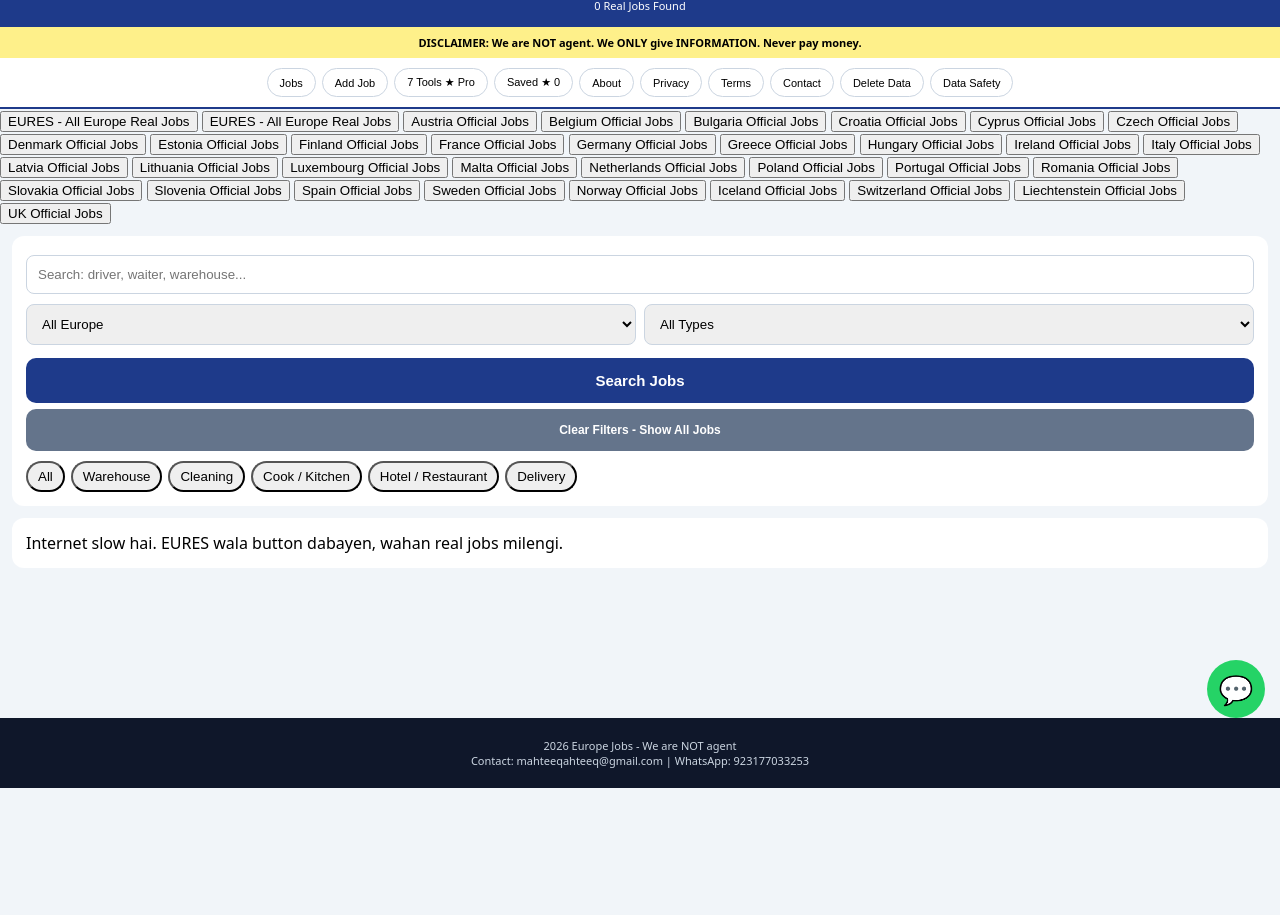
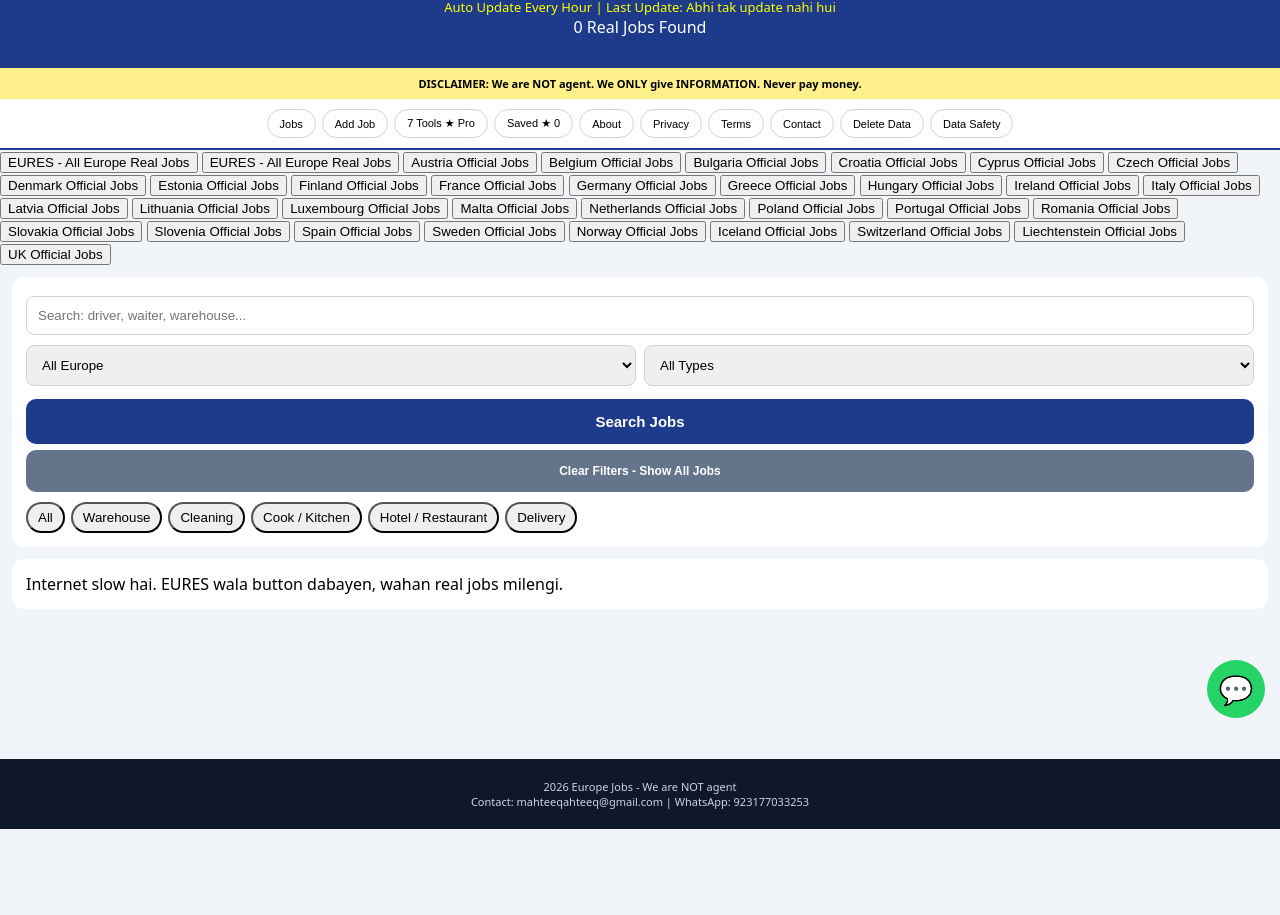
Before and after one commit to mahteeqahteeq-cmyk/europe-jobs, a plain HTML site: page index.html in a window 1280 px wide. Shown: the part 62-977 px from the top of the page. Before the commit the page ends 940 px from the top, so only its background shows below. Drawn offline with Linux system fonts and the light colour scheme; no server answers.

Commit message:
Update index.html

```diff
--- a/index.html
+++ b/index.html
@@ -25,7 +25,7 @@
 </style>
 </head>
 <body>
-<div class="header"><h1 style="margin:0;font-size:20px">Europe Jobs</h1><p style="margin:4px 0 0;font-size:11px">Real Jobs - 7 Tools - V22 Working<br><span id="count">Loading Jobs...</span></p></div>
+<div class="header"><h1 style="margin:0;font-size:20px">Europe Jobs</h1><p style="margin:4px 0 0;font-size:11px">Real Jobs - 7 Tools - V22 Working<br><div id="lastUpdate" style="font-size:13px;color:yellow;">Auto Update Every Hour | Last Update: Abhi tak update nahi hui</div><span id="count">Loading Jobs...</span></p></div>
 <div class="warn">DISCLAIMER: We are NOT agent. We ONLY give INFORMATION. Never pay money.</div>
 <div class="nav">
 <button onclick="window.scrollTo(0,0)">Jobs</button>
```
